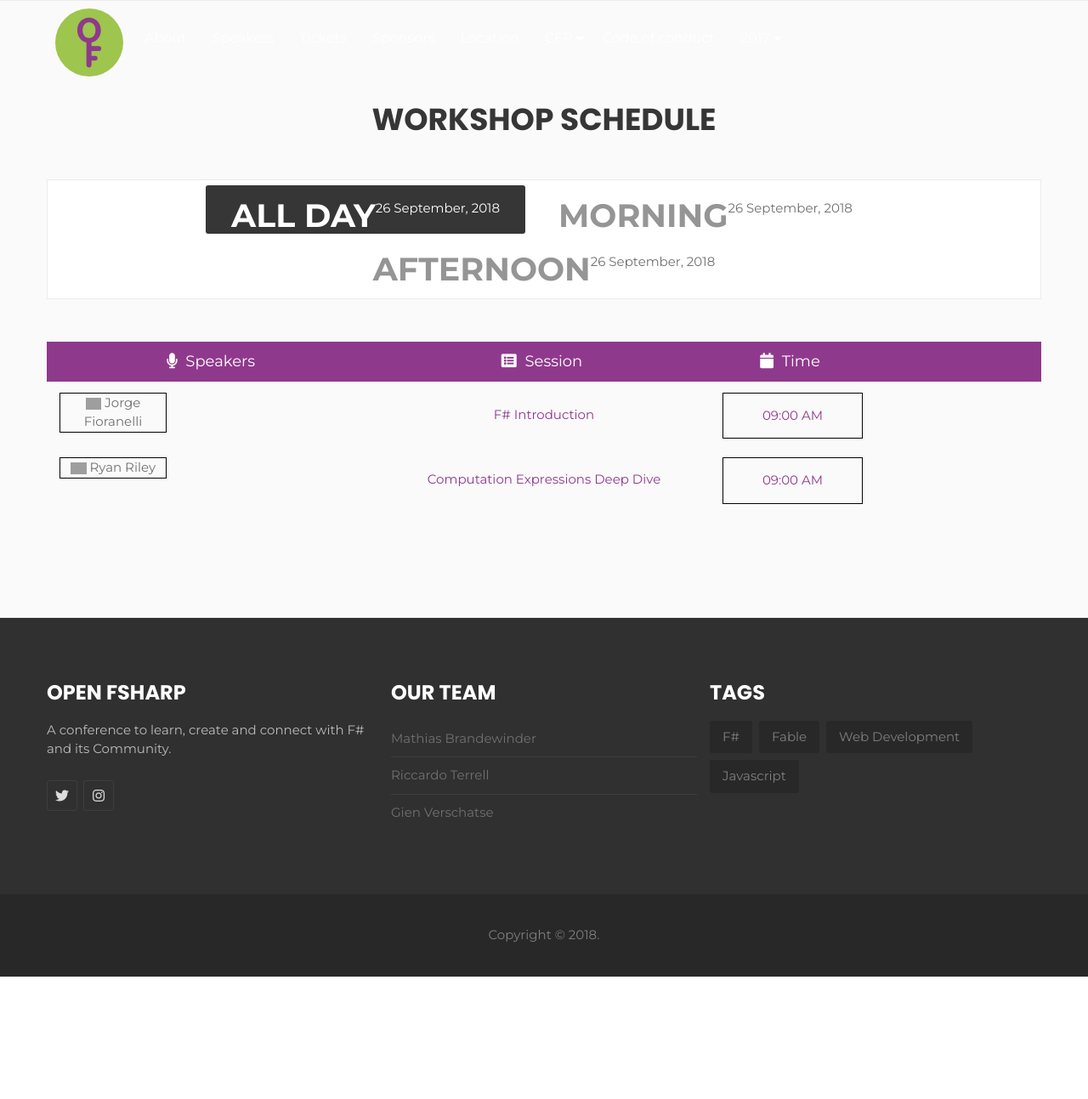
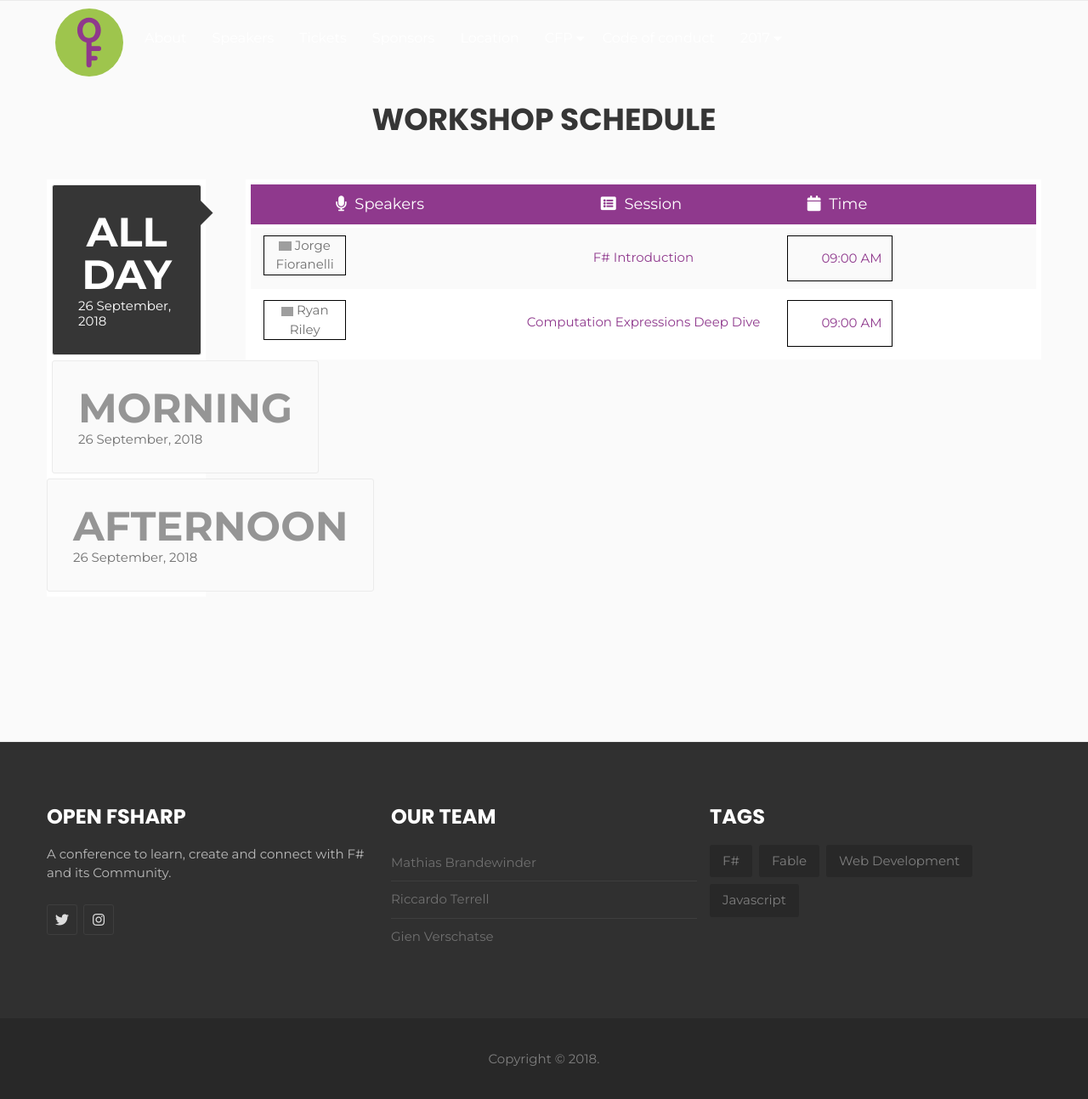
Before and after one commit to open-fsharp/open-fsharp.github.io, a Jekyll site: the page built from agenda/workshop.md, in a window 1280 px wide and 1295 px high. Shown: the whole window at 85% size. Built offline with Jekyll 4.4.1, drawn with Linux system fonts in a browser that asks for light colours; nearby versions of some CDN libraries; comment, search, counter and statistics services are not loaded; grey boxes are pictures that could not be loaded.

Commit message:
add event schedule style

```diff
--- a/public/css/style.css
+++ b/public/css/style.css
@@ -2018,3 +2018,74 @@
 /*-------------------------------------
 	32  Schedule section
 --------------------------------------*/
+/* conference schedule  */
+.homepage2 .tab-content {
+    width: 80%;
+    float: right;
+}
+
+.homepage2 .nav-tab {
+    width: 16%;
+    float: left;
+    padding: 0;
+    border: none;
+}
+.homepage2 .event-schedule-inner .nav-tab li a strong {
+    float: none;
+    font-size: 48px;
+    line-height: 50px;
+}
+.homepage2 .event-schedule-inner .nav-tab li a .date {
+    margin-left: 0;
+    display: table;
+}
+
+.homepage2 .event-schedule-inner .nav-tab li {
+    border: 1px solid #ebebeb;
+    margin-bottom: 0;
+    overflow: visible;
+    background: #fafafa;
+    margin-left: 6px;
+    margin-top: 6px;
+}
+.homepage2 .event-schedule-inner .nav-tab li a {
+	padding: 30px 30px;
+}
+.homepage2 .event-schedule-inner .nav-tab li:last-child {
+	margin-left: 0px;
+}
+.homepage2 .event-schedule-inner .nav-tab li.active {
+    background-color: #363636;
+    color: #fff;
+}
+
+.homepage2 .event-schedule-inner .nav-tab li.active>a {
+	position: relative;
+}
+
+.homepage2 .event-schedule-inner .nav-tab li.active>a:after {
+	content: "";
+    position: absolute;
+    right: -22px;
+    top: 25px;
+    border-style: solid;
+    border-width: 15px 15px 0px;
+    border-color: #363636 transparent;
+    transform: rotate(-90deg);
+    display: block;
+    width: 0;
+    z-index: 1;
+}
+.homepage2 .event-schedule-inner .nav-tab li.active>a:hover:after {
+	border-color: #ff6f50 transparent;
+}
+.homepage2 .tab-pane {
+    background: #fff;
+    padding: 6px;
+}
+.homepage2 .schedule-item:nth-child(even) {
+    background-color: #fafafa;
+}
+.homepage2 .schedule-item:last-child {
+    margin-bottom: 0;
+}
```
